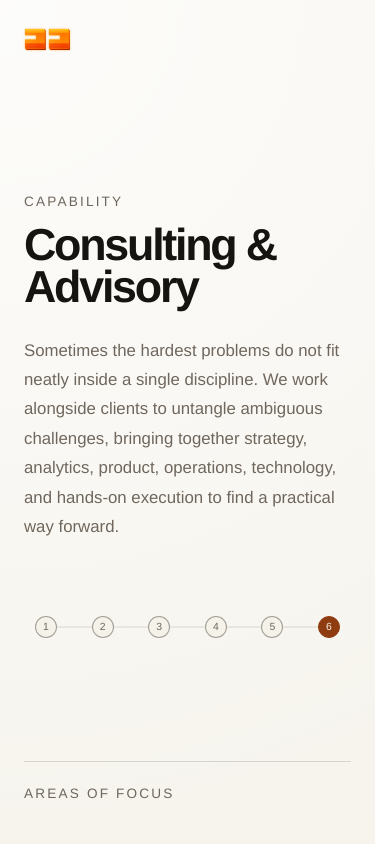
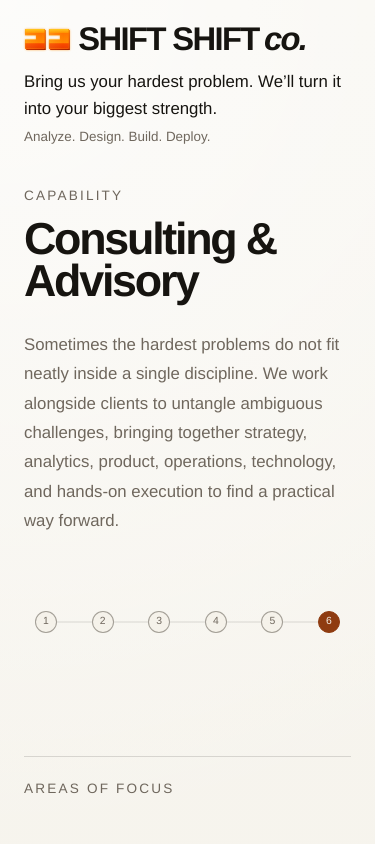
Before and after one commit to theamericanpiedmont/ShiftShift, a Next.js app: page /consulting in a window 390 px wide. Shown: the top 844 px of the page. Built offline with nearby package versions, Linux system fonts and the light colour scheme.

Commit message:
Reuse mobile masthead across capability pages

```diff
--- a/app/page.module.css
+++ b/app/page.module.css
@@ -67,6 +67,16 @@
   font-style: italic;
   font-weight: 600;
   text-transform: none;
+}
+
+.capabilityMasthead {
+  .capabilityWordmark {
+    visibility: hidden;
+  }
+
+  .statement {
+    display: none;
+  }
 }
 
 .statement {
@@ -150,6 +160,16 @@
     white-space: nowrap;
   }
 
+  .capabilityMasthead {
+    .capabilityWordmark {
+      visibility: visible;
+    }
+
+    .statement {
+      display: block;
+    }
+  }
+
   .capabilityLink {
     grid-template-columns: 1fr;
     gap: 0.5rem;
--- a/components/capability-page.module.css
+++ b/components/capability-page.module.css
@@ -19,11 +19,6 @@
 
 .homeLink {
   pointer-events: auto;
-}
-
-.anchorReference {
-  /* Match homepage line wrapping and vertical centering without visible copy. */
-  visibility: hidden;
 }
 
 @media (max-width: 640px) {
@@ -547,6 +542,26 @@
 }
 
 @media (max-width: 640px) {
+  .page {
+    padding-top: 0;
+  }
+
+  .homeLinkSpace {
+    display: none;
+  }
+
+  .homeAnchor {
+    position: static;
+    top: auto;
+    left: auto;
+    right: auto;
+    pointer-events: auto;
+  }
+
+  .hero {
+    margin-top: var(--space-lg);
+  }
+
   .kicker,
   .sectionLabel {
     letter-spacing: 0.16em;
--- a/components/capability-page.tsx
+++ b/components/capability-page.tsx
@@ -2,15 +2,16 @@
 
 import { useEffect, useRef, useState } from "react";
 import Image from "next/image";
+import dynamic from "next/dynamic";
 import Link from "next/link";
-import dynamic from "next/dynamic";
 import { ShiftyEyesVector } from "@/components/shifty-eyes-vector";
+import { SiteMasthead } from "@/components/site-masthead";
+import homeStyles from "@/app/page.module.css";
 import { BrandCapabilityLink, useBrandTransitionClick } from "@/components/brand-transition";
 import type { CuratedVoyage } from "@/components/princess-price-dashboard";
 import type { CapabilityImage, CapabilityPage as CapabilityPageData } from "@/app/capabilities";
 import { capabilityLinks } from "@/app/capability-routes";
 import styles from "./capability-page.module.css";
-import homeStyles from "@/app/page.module.css";
 
 type CapabilityPageProps = {
   page: CapabilityPageData;
@@ -108,8 +109,9 @@ export function CapabilityPage({ page, pricingVoyages }: CapabilityPageProps) {
     <div className={styles.page}>
       <div className={styles.homeLinkSpace} aria-hidden="true" />
       <div className={styles.homeAnchor}>
-        <div className={homeStyles.hero}>
-          <div className={homeStyles.brandLockup}>
+        <SiteMasthead
+          capabilityPage
+          eyes={(
             <Link
               href="/"
               className={`${homeStyles.brandMark} ${styles.homeLink}`}
@@ -120,12 +122,8 @@ export function CapabilityPage({ page, pricingVoyages }: CapabilityPageProps) {
             >
               <ShiftyEyesVector />
             </Link>
-            <span className={`${homeStyles.title} ${styles.anchorReference}`} aria-hidden="true">
-              <span className={homeStyles.titleMain}>SHIFT SHIFT</span>
-              <span className={homeStyles.titleCompany}>co.</span>
-            </span>
-          </div>
-        </div>
+          )}
+        />
       </div>
 
       <section className={styles.hero} data-transition-fade>
--- /dev/null
+++ b/components/site-masthead.tsx
@@ -0,0 +1,45 @@
+import type { ReactNode } from "react";
+import styles from "@/app/page.module.css";
+
+type SiteMastheadProps = {
+  eyes: ReactNode;
+  capabilityPage?: boolean;
+};
+
+export function SiteMasthead({ eyes, capabilityPage = false }: SiteMastheadProps) {
+  const wordmark = (
+    <>
+      <span className={styles.titleMain}>SHIFT SHIFT</span>
+      <span className={styles.titleCompany}>co.</span>
+    </>
+  );
+
+  const content = (
+    <>
+      <div className={styles.brandLockup}>
+        {eyes}
+        {capabilityPage ? (
+          <span className={`${styles.title} ${styles.capabilityWordmark}`} aria-hidden="true">
+            {wordmark}
+          </span>
+        ) : (
+          <h1 className={styles.title} data-transition-fade>
+            {wordmark}
+          </h1>
+        )}
+      </div>
+      <p className={styles.statement} data-transition-fade={!capabilityPage || undefined}>
+        <span>Bring us your hardest problem. We’ll turn it into your biggest strength.</span>
+        <span className={styles.statementRhythm}>Analyze. Design. Build. Deploy.</span>
+      </p>
+    </>
+  );
+
+  const className = `${styles.hero}${capabilityPage ? ` ${styles.capabilityMasthead}` : ""}`;
+
+  return capabilityPage ? (
+    <div className={className}>{content}</div>
+  ) : (
+    <section className={className}>{content}</section>
+  );
+}
```
Also changed, not shown: app/page.tsx (+2 -13 lines).
